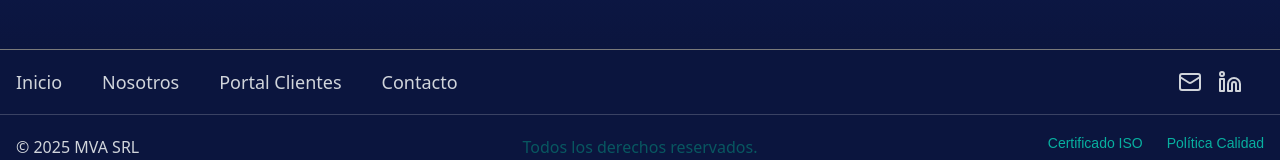
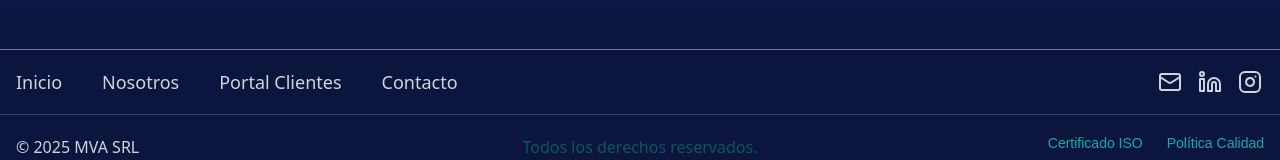
Before and after one commit to ArielDRighi/mva-frontend, a Next.js app: page / in a window 1280 px wide. Shown: the part 5991-6151 px from the top of the page. Built offline with nearby package versions, Linux system fonts and the light colour scheme.

Commit message:
feat: se agrega link de acceso a instagram en footer

```diff
--- a/components/ui/local/FooterTop.tsx
+++ b/components/ui/local/FooterTop.tsx
@@ -1,5 +1,5 @@
 import clsx from "clsx";
-import { Mail, Linkedin } from "lucide-react";
+import { Mail, Linkedin, Instagram } from "lucide-react";
 import Link from "next/link";
 import React from "react";
 import { Separator } from "../separator";
@@ -41,6 +41,13 @@ const FooterTop = () => {
         >
           <Linkedin className="text-lg font-medium text-gray-300 duration-300 hover:text-mva-turquesa transition-colors after:scale-x-100" />
         </Link>
+        <Link
+          href="https://www.instagram.com/mva.srl?igsh=M2F2dDR1MnpxZTY4"
+          target="_blank"
+          rel="noopener noreferrer"
+        >
+          <Instagram className="text-lg font-medium text-gray-300 duration-300 hover:text-mva-turquesa transition-colors after:scale-x-100" />
+        </Link>
       </div>
     </div>
   );
```
